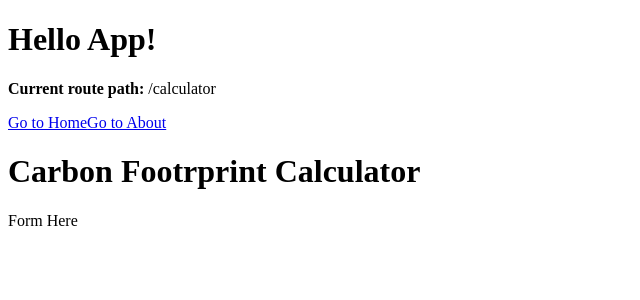
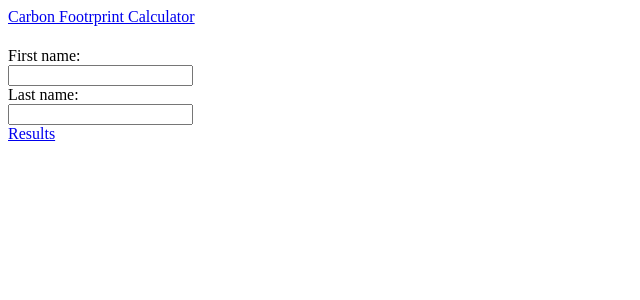
Before and after one commit to DarianR13/CarbonCrusher, a Vue app in the folder CC/: page /calculator in a window 1280 px wide. Shown: the top 300 px of the page, without its empty margins (0-640 px from the left). Built offline with nearby package versions, Linux system fonts and the light colour scheme.

Commit message:
Routing_Complete

```diff
--- a/CC/src/App.vue
+++ b/CC/src/App.vue
@@ -1,11 +1,6 @@
 <template>
-  <h1>Hello App!</h1>
-  <p>
-    <strong>Current route path:</strong> {{ $route.fullPath }}
-  </p>
   <nav>
-    <RouterLink to="/home">Go to Home</RouterLink>
-    <RouterLink to="/calculator">Go to About</RouterLink>
+    <RouterLink to="/calculator">Carbon Footrprint Calculator</RouterLink>
   </nav>
   <main>
     <RouterView />
--- a/CC/src/components/Calculator.vue
+++ b/CC/src/components/Calculator.vue
@@ -1,4 +1,13 @@
 <template>
-    <h1>Carbon Footrprint Calculator</h1>
-    <p>Form Here</p>
-</template>
+    <h1></h1>
+    <nav>
+        <form>
+
+  <label for="fname">First name:</label><br>
+  <input type="text" id="fname" name="fname"><br>
+  <label for="lname">Last name:</label><br>
+  <input type="text" id="lname" name="lname">
+
+  </form>
+        <RouterLink to="/calculator/results">Results</RouterLink>
+    </nav></template>
--- /dev/null
+++ b/CC/src/components/Results.vue
@@ -0,0 +1,5 @@
+<template>
+    <h1>Results</h1>
+    <router-link to="/calculator">Tru Again?</router-link>
+
+</template>
--- a/CC/src/main.js
+++ b/CC/src/main.js
@@ -6,6 +6,7 @@ import Calculator from './components/Calculator.vue'
 import Home from './components/Home.vue'
 import Log_in from './components/Log-in.vue'
 import Sign_in from './components/Sign-in.vue'
+import Results from './components/Results.vue'
 
 const router = createRouter({
     history: createWebHistory(),
@@ -13,7 +14,8 @@ const router = createRouter({
         { path: '/calculator', component: Calculator     },
         { path: '/home', component: Home     },
         { path: '/log_in', component: Log_in     },
-        { path: '/sign-in', component: Sign_in     }
+        { path: '/sign-in', component: Sign_in     },
+        { path: '/calculator/results', component: Results     }
 
 
 
```
